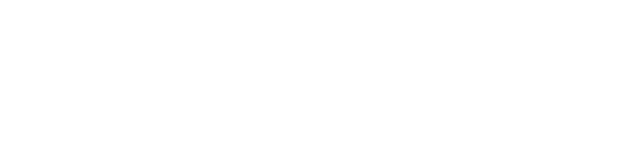
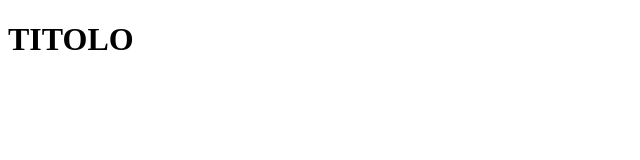
Before and after one commit to AdinaGabrielaIamandi/git-test, a plain HTML site: page index.html in a window 1280 px wide. Shown: the whole page, without its empty margins (0-640 px from the left). Drawn offline with Linux system fonts and the light colour scheme.

Commit message:
Update index.html

```diff
--- a/index.html
+++ b/index.html
@@ -8,6 +8,8 @@
     <title>Document</title>
 </head>
 
-<body></body>
+<body>
+    <h1>TITOLO</h1>
+</body>
 
 </html>
```
